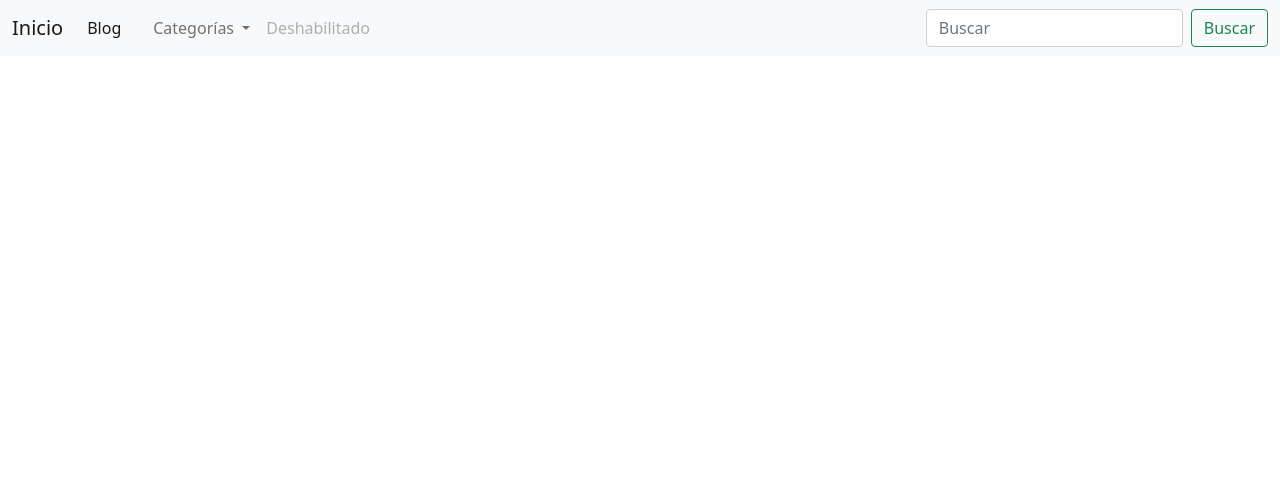
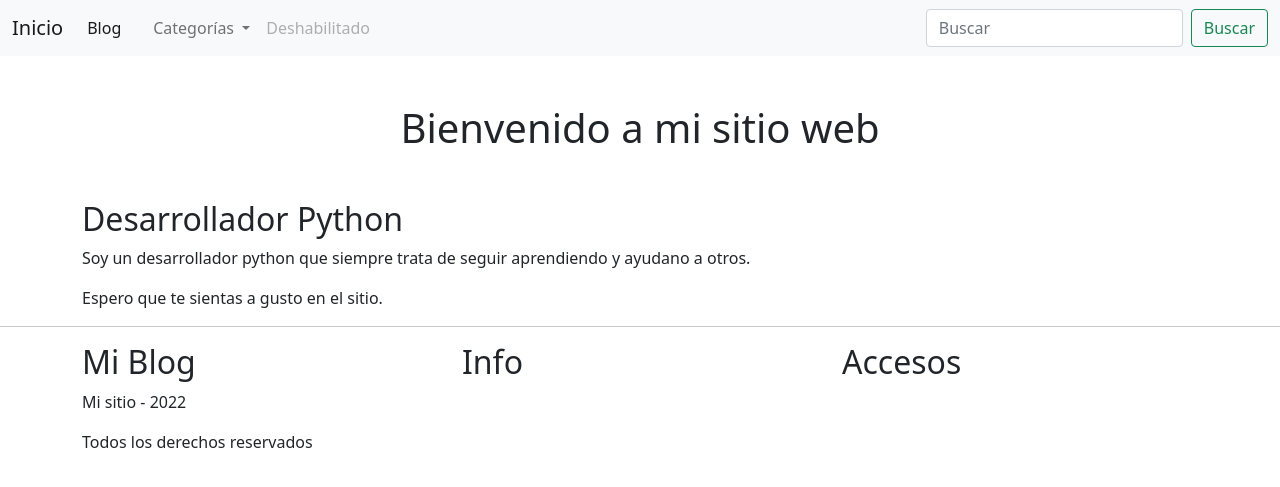
Before and after one commit to EmaSMach/mywebsite, a Django app: page / in a window 1280 px wide. Shown: the top 487 px of the page. Run offline with Django 4.2, Linux system fonts and the light colour scheme; some libraries are stand-ins or nearby versions.

Commit message:
added some extra content to the templates

```diff
--- /dev/null
+++ b/templates/footer.html
@@ -0,0 +1,22 @@
+{% load i18n %}
+<footer>
+<hr>
+<div class="container">
+    <div class="row">
+
+        <div class="col-4">
+            <h2>{% trans 'Mi Blog' %}</h2>
+        </div>
+        <div class="col-4">
+            <h2>{% trans 'Info' %}</h2>
+        </div>
+        <div class="col-4">
+            <h2>{% trans 'Accesos' %}</h2>
+        </div>
+    </div>
+    <div class="row">
+        <p><span class="strong">{% trans 'Mi sitio' %} - 2022</span></p>
+        <p>{% trans 'Todos los derechos reservados' %}</p>
+    </div>
+</div>
+</footer>
--- a/templates/home/home.html
+++ b/templates/home/home.html
@@ -1,3 +1,21 @@
 {% extends 'base.html' %}
+{% load i18n %}
+{% block title %}Welcome to my website{% endblock %}
 
-{% block title %}Welcome to my website{% endblock %}
+{% block content %}
+<div class="container">
+    <h1 class="text-center my-5">{% trans 'Bienvenido a mi sitio web' %}</h1>
+    <main>
+        <h2>{% trans 'Desarrollador Python' %}</h2>
+        <p>{% trans 'Soy un desarrollador python que siempre trata de seguir aprendiendo y ayudano a otros' %}.</p>
+        <p>{% trans 'Espero que te sientas a gusto en el sitio' %}.</p>
+    </main>
+    <div>
+        {% if posts %}
+            <h2>{% trans 'Últimas entradas del blog' %}</h2>
+            {% for post in posts %}
+            {% endfor %}
+        {% endif %}
+    </div>
+</div>
+{% endblock %}
--- /dev/null
+++ b/templates/navbar.html
@@ -0,0 +1,40 @@
+{% load i18n %}
+<nav class="navbar navbar-expand-lg navbar-light bg-light">
+    <div class="container-fluid">
+      <a class="navbar-brand" href="#">{% trans 'Inicio' %}</a>
+      <button class="navbar-toggler" type="button" data-bs-toggle="collapse" data-bs-target="#navbarSupportedContent" aria-controls="navbarSupportedContent" aria-expanded="false" aria-label="Toggle navigation">
+        <span class="navbar-toggler-icon"></span>
+      </button>
+      <div class="collapse navbar-collapse" id="navbarSupportedContent">
+        <ul class="navbar-nav me-auto mb-2 mb-lg-0">
+          <li class="nav-item">
+            <a class="nav-link active" aria-current="page" href="#">{% trans 'Blog' %}</a>
+          </li>
+          <li class="nav-item">
+            <a class="nav-link" href="#"></a>
+          </li>
+          <li class="nav-item dropdown">
+            <a class="nav-link dropdown-toggle" href="#" id="navbarDropdown" role="button" data-bs-toggle="dropdown" aria-expanded="false">
+              {% trans 'Categorías' %}
+            </a>
+            <ul class="dropdown-menu" aria-labelledby="navbarDropdown">
+              {% for category in categories %}
+              <li><a class="dropdown-item" href="#">{% trans 'Categoría 1' %}</a></li>
+              {% endfor %}
+              {% if categories %}
+              <li><hr class="dropdown-divider"></li>
+              {% endif %}
+              <li><a class="dropdown-item" href="#">{% trans 'Agregar categoría' %}</a></li>
+            </ul>
+          </li>
+          <li class="nav-item">
+            <a class="nav-link disabled" href="#" tabindex="-1" aria-disabled="true">{% trans 'Deshabilitado' %}</a>
+          </li>
+        </ul>
+        <form class="d-flex">
+          <input class="form-control me-2" type="search" name="q" placeholder="{% trans 'Buscar' %}" aria-label="Search">
+          <button class="btn btn-outline-success" type="submit">{% trans 'Buscar' %}</button>
+        </form>
+      </div>
+    </div>
+  </nav>
```
Also changed, not shown: templates/base.html (+2 -39 lines).
